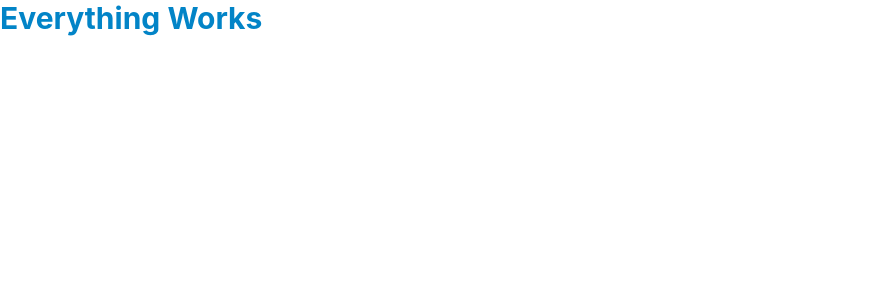
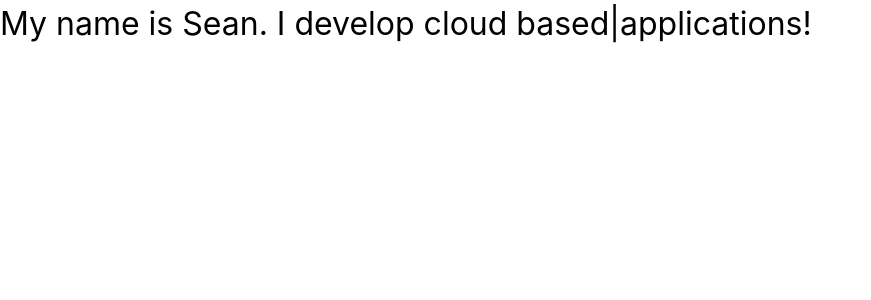
Before and after one commit to Seanih/practice_portfolio_site, a Next.js app: page / in a window 1280 px wide. Shown: the top 300 px of the page, without its empty margins (0-871 px from the left). Built offline with nearby package versions, Linux system fonts and the light colour scheme.

Commit message:
added and successfully tested "react-type-animation" library to project

```diff
--- a/package.json
+++ b/package.json
@@ -12,7 +12,8 @@
     "next": "13.2.4",
     "react": "18.2.0",
     "react-dom": "18.2.0",
-    "react-parallax-tilt": "^1.7.122"
+    "react-parallax-tilt": "^1.7.122",
+    "react-type-animation": "^3.0.1"
   },
   "devDependencies": {
     "@types/node": "18.15.11",
--- a/pages/index.tsx
+++ b/pages/index.tsx
@@ -1,11 +1,19 @@
 /* eslint-disable react/no-unescaped-entities */
 import type { NextPage } from 'next';
-import Head from 'next/head';
+import { TypeAnimation } from 'react-type-animation';
 
 const Home: NextPage = () => {
 	return (
 		<div>
-			<h1 className='text-sky-600'>Everything Works</h1>
+			<span style={{ fontSize: '2em' }}>
+				<span>My name is Sean. I develop</span>{' '}
+				{/* <--- will be rendered without animation */}
+				<TypeAnimation
+					sequence={['blockchain based', 1500, 'cloud based', 1500]}
+					repeat={Infinity}
+				/>
+				applications!
+			</span>
 		</div>
 	);
 };
```
Also changed, not shown: 1 other file (tests, documents, lock files or other folders).
